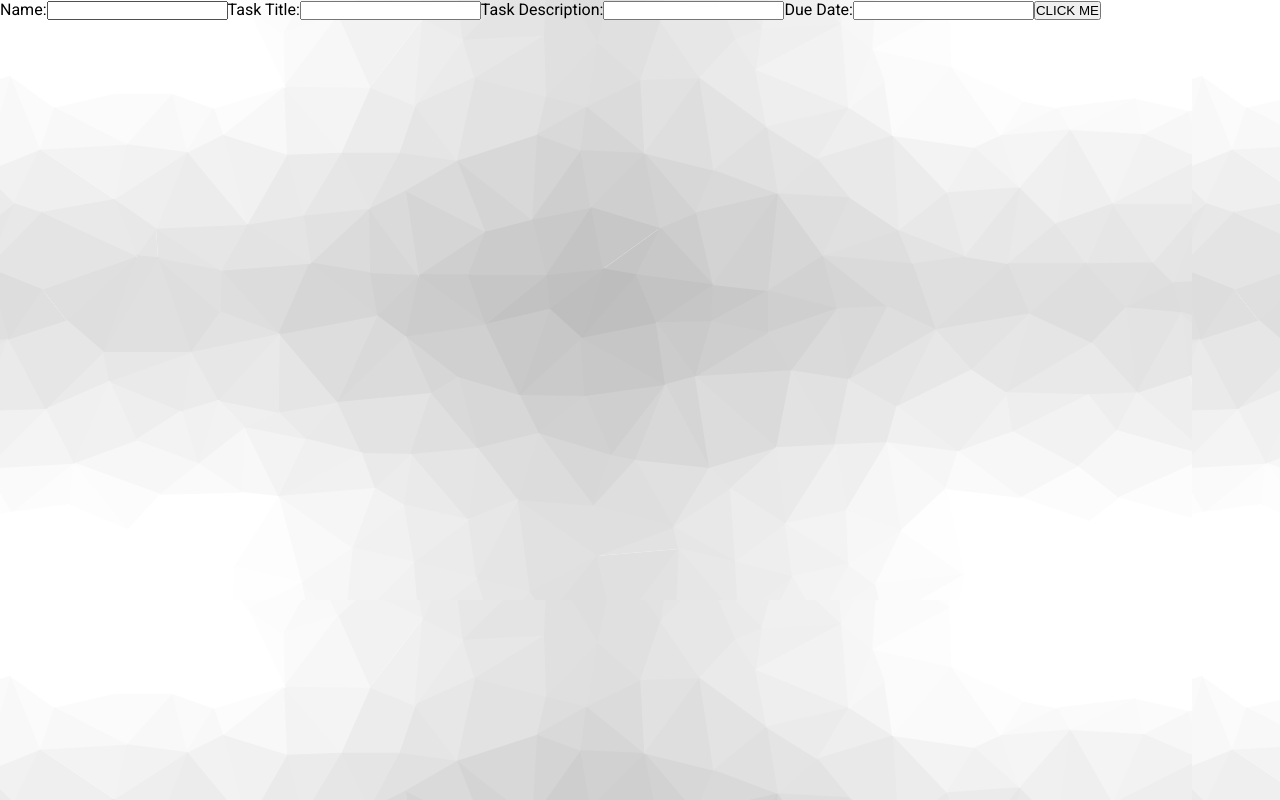
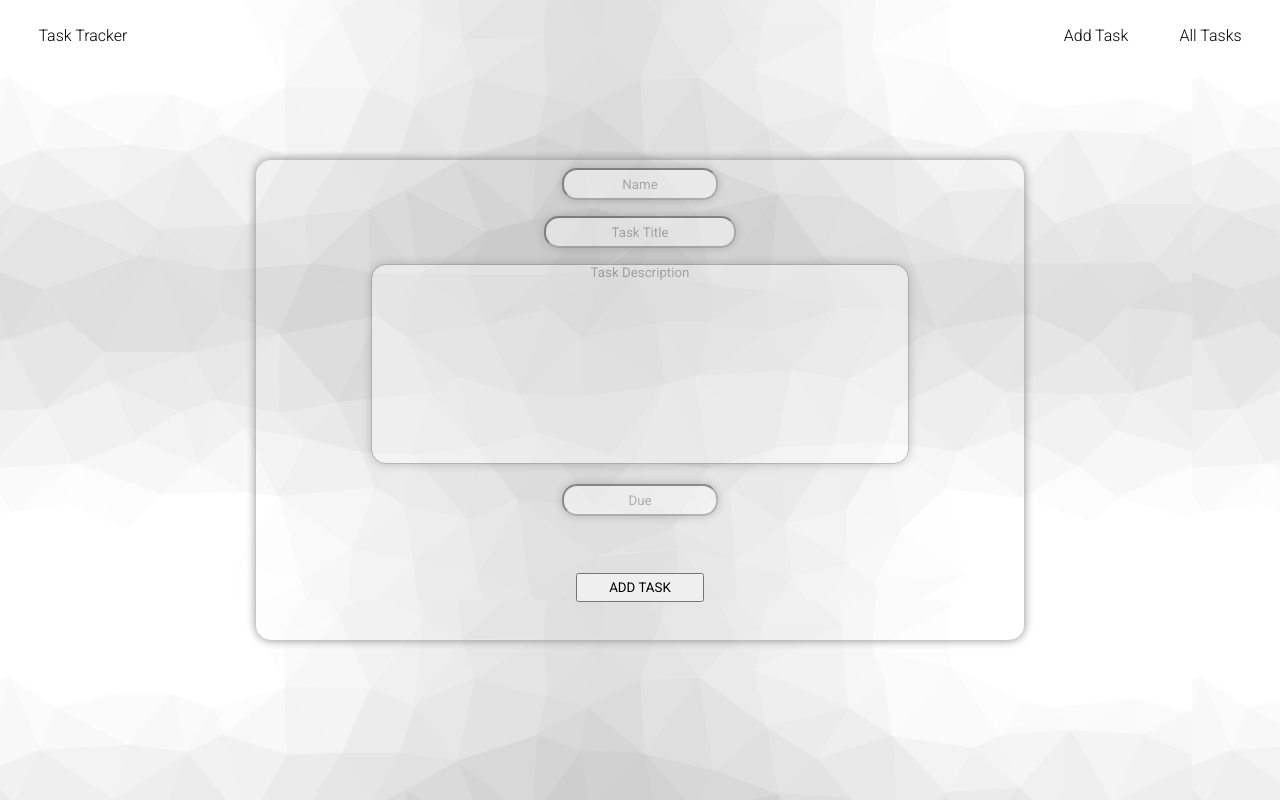
Before and after one commit to minuminuminu/name-task, a React (Vite) app: page /add-task in a window 1280 px wide. Built offline with nearby package versions, Linux system fonts and the light colour scheme.

Commit message:
add new form input

```diff
--- a/db.json
+++ b/db.json
@@ -2,21 +2,24 @@
   "tasks": [
     {
       "name": "Minu Kim",
-      "title": "Master in League",
-      "description": "Hit Masters in League in a week",
-      "due": "Next week"
+      "title": "Testing",
+      "description": "Testing even further",
+      "due": "Testday",
+      "id": 2
     },
     {
-      "name": "FF fdaf",
-      "title": "adfaffadfda",
-      "description": "adfadfadfadffda",
-      "due": "Next adfdaff"
+      "name": "FF",
+      "title": "fff",
+      "description": "ffffffffff",
+      "due": "Sunday",
+      "id": 3
     },
     {
-      "name": "sfgsfgfsg",
-      "title": "fgsgfsgsfgsfg",
-      "description": "sfgsfg",
-      "due": "sfgk"
+      "name": "Test",
+      "title": "Minu",
+      "description": "Hi",
+      "due": "Monday",
+      "id": 4
     }
   ]
 }
--- a/src/App.jsx
+++ b/src/App.jsx
@@ -9,7 +9,7 @@ function App() {
   return (
     <div className="full-body">
       <BrowserRouter>
-        {/* <NavBar /> */}
+        <NavBar />
         <Switch>
           <Route path="/" exact>
             <HomePage />
--- a/src/components/Form.jsx
+++ b/src/components/Form.jsx
@@ -3,31 +3,43 @@ import { useForm } from "react-hook-form";
 export const Form = () => {
   const { register, handleSubmit } = useForm();
   const submitData = (data) => {
-    fetch(
-      "https://person-task-tracker-default-rtdb.europe-west1.firebasedatabase.app/meetups.json",
-      {
+    data.preventDefault;
+
+    fetch("http://localhost:5000/tasks/", {
       method: "POST",
       body: JSON.stringify(data),
       headers: {
         "Content-Type": "application/json",
       },
-      }
-    );
+    });
+    alert("Successfully added task!");
   };
 
   return (
-    <div>
-      <form onSubmit={handleSubmit(submitData)}>
-        <label htmlFor="name">Name:</label>
-        <input {...register("name")} id="name" />
-        <label htmlFor="title">Task Title:</label>
-        <input {...register("title")} id="title" />
-        <label htmlFor="description">Task Description:</label>
-        <input {...register("description")} id="description" />
-        <label htmlFor="due">Due Date:</label>
-        <input {...register("due")} id="due" />
-        <button>CLICK ME</button>
+    <div className="container-body">
+      <div className="container">
+        <form onSubmit={handleSubmit(submitData)} autoComplete="off">
+          <input {...register("name")} id="name" placeholder="Name" required />
+          <br />
+          <input
+            {...register("title")}
+            id="title"
+            placeholder="Task Title"
+            required
+          />
+          <br />
+          <textarea
+            {...register("description")}
+            id="description"
+            placeholder="Task Description"
+            required
+          />
+          <br />
+          <input {...register("due")} id="due" placeholder="Due" required />
+          <br />
+          <button className="btn">ADD TASK</button>
         </form>
+      </div>
     </div>
   );
 };
--- a/src/index.css
+++ b/src/index.css
@@ -4,10 +4,10 @@
   margin: 0;
   padding: 0;
   box-sizing: border-box;
+  font-family: "Roboto", sans-serif;
 }
 body {
   background-image: url("../cool-background.png");
-  font-family: "Roboto", sans-serif;
   /* overflow: hidden; */
 }
 .full-body {
@@ -126,3 +126,46 @@ body {
 .btn-edit:hover {
   transform: scale(1.1);
 }
+.container-body {
+  position: absolute;
+  transform: translate(-50%, -50%);
+  top: 50%;
+  left: 50%;
+}
+.container {
+  width: 60vw;
+  height: 60vh;
+  box-shadow: 0 0 10px #888888;
+  border-radius: 15px;
+  text-align: center;
+}
+input,
+textarea {
+  margin: 1vh;
+  border-radius: 15px;
+  box-shadow: 0 0 10px grey;
+  opacity: 0.45;
+  height: 4vh;
+  text-align: center;
+  transition: box-shadow 0.2s ease-in-out;
+}
+input:hover {
+  box-shadow: 0 0 20px grey;
+}
+#title {
+  width: 15vw;
+}
+textarea {
+  resize: none;
+  width: 70%;
+  height: 25vh;
+}
+.btn {
+  position: absolute;
+  bottom: 8%;
+  left: 50%;
+  -webkit-transform: translateX(-50%);
+  transform: translateX(-50%);
+  padding: 5px;
+  width: 10vw;
+}
--- a/src/pages/AllTasksPage.jsx
+++ b/src/pages/AllTasksPage.jsx
@@ -29,8 +29,8 @@ export const AllTasksPage = () => {
     return meetups;
   };
 
-  const onDelete = async (itemId) => {
-    await fetch(`http://localhost:5000/tasks/${itemId}`, {
+  const onDelete = async (id) => {
+    await fetch(`http://localhost:5000/tasks/${id}`, {
       method: "DELETE",
     });
 
@@ -47,8 +47,8 @@ export const AllTasksPage = () => {
             title={e.title}
             description={e.description}
             due={e.due}
-            key={e.title}
-            // id={e.id}
+            key={e.id}
+            id={e.id}
             onDelete={onDelete}
           />
         );
```
Also changed, not shown: src/main.jsx (+6 -6 lines), 1 other file (tests, documents, lock files or other folders). Lines whose indentation alone changed are shown as unchanged.
